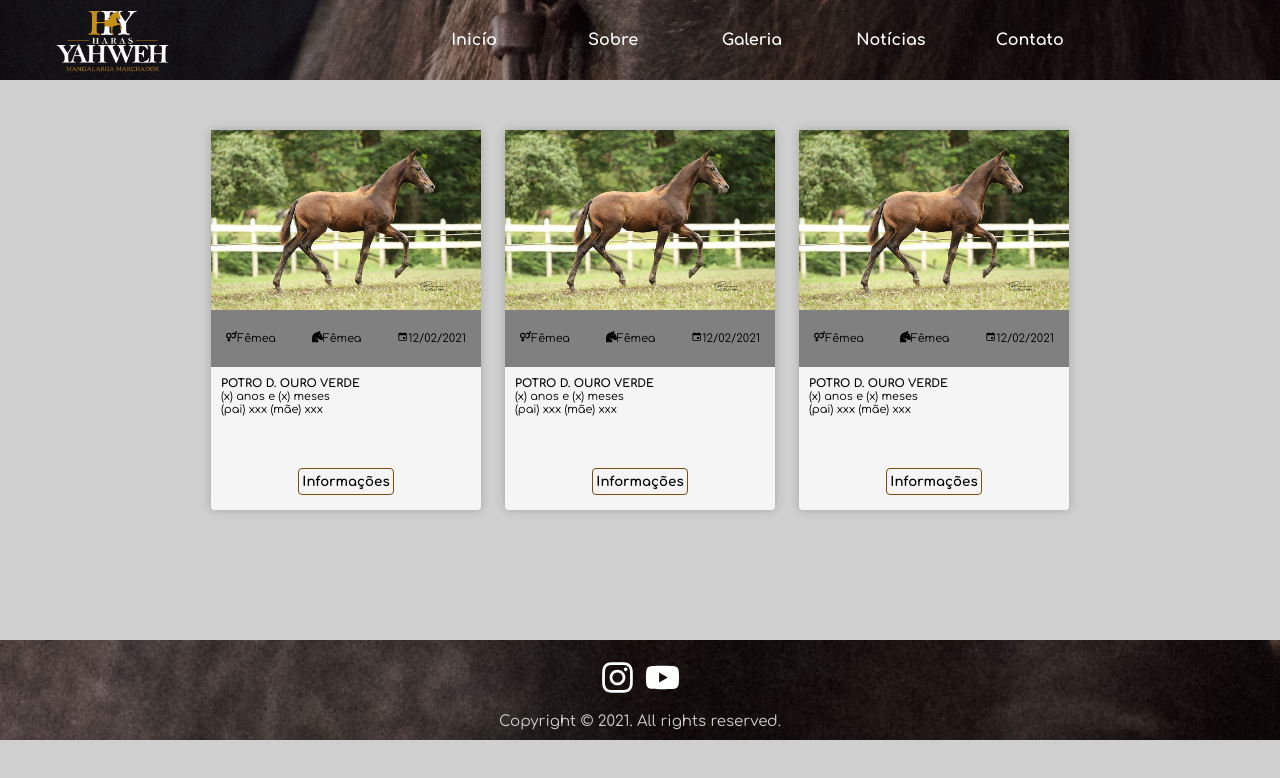
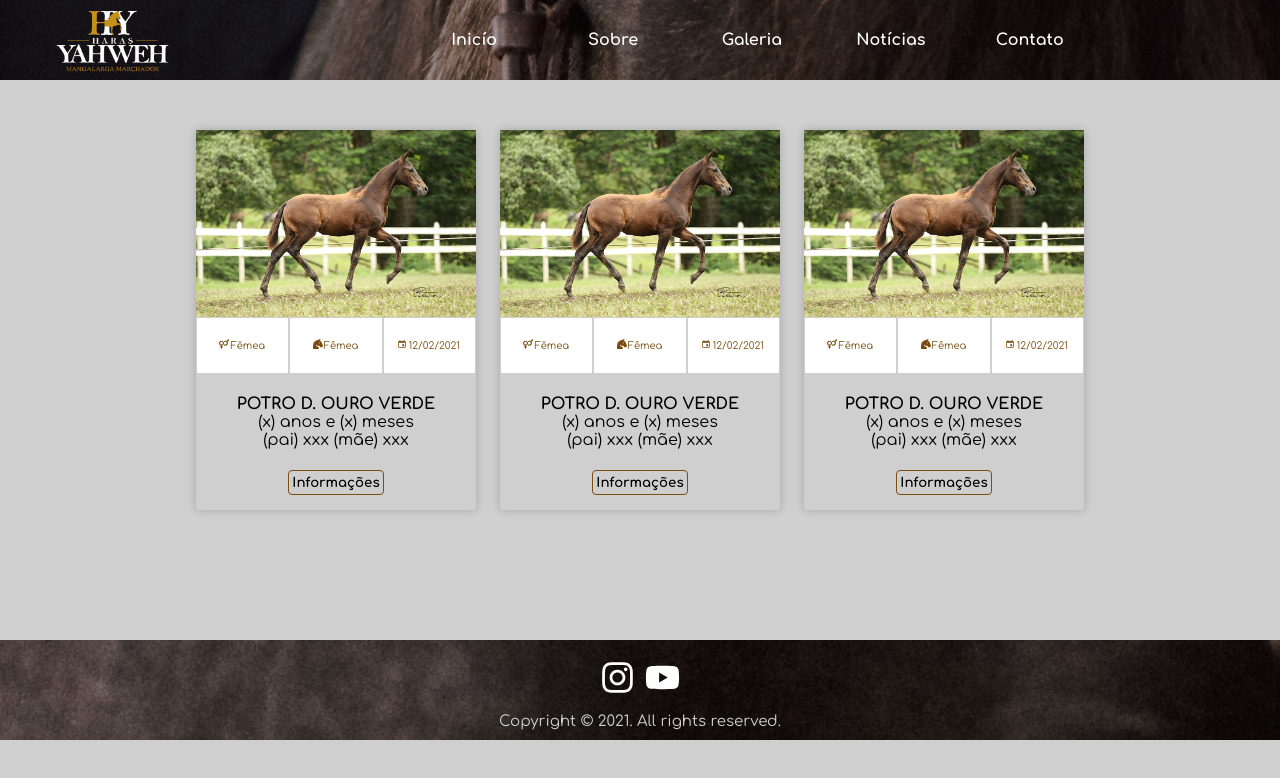
Before and after one commit to arlisson314/haras, a React (Create React App) app: page / in a window 1280 px wide. Shown: the top 778 px of the page. Built offline with nearby package versions, Linux system fonts and the light colour scheme.

Commit message:
Refactor: Refatora estilização do Container do componente Cards

```diff
--- a/src/components/Cards/styles.js
+++ b/src/components/Cards/styles.js
@@ -2,14 +2,14 @@ import styled from 'styled-components';
 
 const Container = styled.div`
   box-shadow: 0 0 10px rgba(0, 0, 0, 0.2);
-  background-color: #f5f5f5;
+  background-color: var(--bgCard);
   flex-direction: column;
   align-items: center;
   border-radius: 4px;
-  font-size: 0.7rem;
+  /* font-size: 0.7rem; */
   display: flex;
   height: 380px;
-  width: 270px;
+  width: 280px;
   >img {
     object-fit: contain;
     width: 100%;
@@ -44,14 +44,44 @@ const Container = styled.div`
     display: flex;
     flex-direction: row;
     align-items: center;
-    justify-content: space-around;
+    justify-content: center;
     width: 100%;
     min-height: 15%;
-    background: gray;
-    gap: 0.5em;
-    >span sp1{
-      background-color: white;
+    background: white;
+  }
 
+  >section {
+    display: flex;
+
+    >div {
+      display: flex;
+      justify-content: center;
+      align-items: center;
+      border: 1px solid var(--tertiary);
+      width: 33.3%;
+      height: 100%;
+
+      >p {
+        font-size: 10px;
+        color: var(--secundary);
+        >span {
+          color: var(--infoCards);
+          margin: 1px;
+        }
+      }
+    }
+  }
+
+  >div {
+    display: flex;
+    justify-content: center;
+    text-align: center;
+    >h2 {
+      color: var(--infoCards);
+      font-size: 10px;
+    }
+    >span {
+      color: var(--infoCards);
     }
   }
 `;
```
